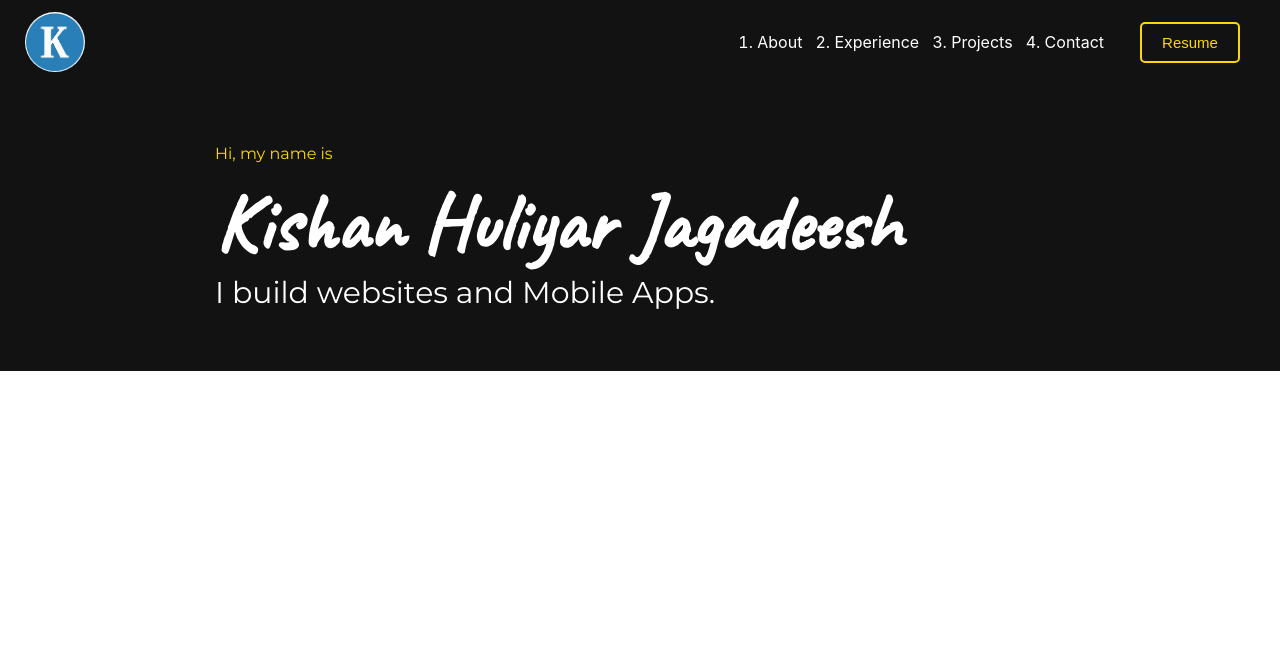
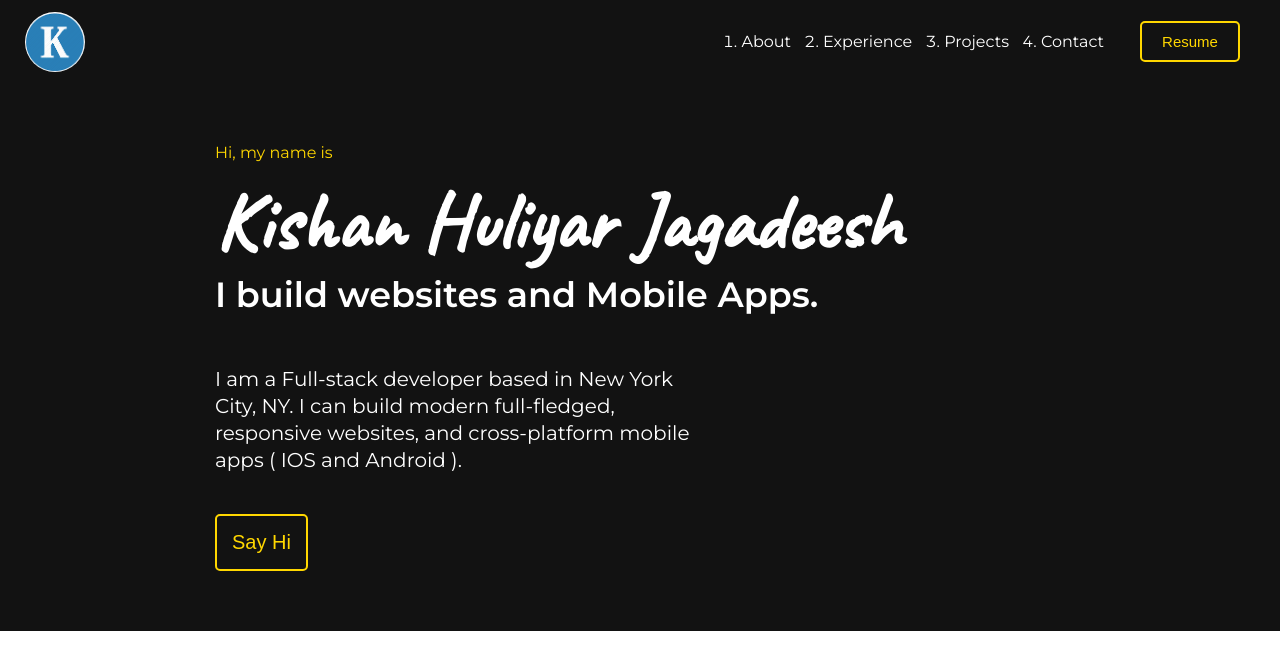
Before and after one commit to kishanhj/p-v1, a React (Create React App) app: page / in a window 1280 px wide. Shown: the top 670 px of the page. Built offline with nearby package versions, Linux system fonts and the light colour scheme.

Commit message:
About.js done

```diff
--- a/src/App.js
+++ b/src/App.js
@@ -7,6 +7,7 @@ import About from './components/About';
 const StyledContainer = styled.div`
     background-color : #121212;
     color : white;
+    font-family: 'Montserrat', sans-serif;
 `;
 
 function App() {
--- a/src/components/About.js
+++ b/src/components/About.js
@@ -7,6 +7,7 @@ const StyledContainer = styled.section`
     width: 90%;
     margin: 0 auto;
     padding: 60px 0;
+    opacity : 1;
 `;
 
 const Title = styled.h1`
@@ -18,13 +19,36 @@ const Title = styled.h1`
 
 const Prefix = styled.div`
     color : gold;
-    font-family: 'Montserrat', sans-serif;
 `;
 
-const Postfix = styled.p`
+const Postfix = styled.h2`
     margin : 0;
-    font-size : 30px;
-    font-family: 'Montserrat', sans-serif;
+    font-size : 35px;
+`;
+
+const Desc = styled.p`
+    max-width : 500px;
+    margin-top : 50px;
+    line-height : 1.35;
+    font-size : 20px;
+`;
+
+const Button = styled.button`
+    border : 2px solid gold;
+    border-radius : 5px;
+    padding : 15px;
+    color : gold;
+    font-size : 20px;
+    font-weight : 500;
+    background-color : transparent;
+    margin-top : 20px;
+    cursor : pointer;
+    transition : scale 0s ease-in-out;
+    text-decoration : none;
+
+    :hover  {
+        transform : scale(1.1)
+    }
 `;
 
 const About = () => {
@@ -34,6 +58,15 @@ const About = () => {
             <Prefix>Hi, my name is </Prefix>
             <Title>Kishan Huliyar Jagadeesh</Title>
             <Postfix>I build websites and Mobile Apps.</Postfix>
+            <Desc>
+                I am a Full-stack developer based in New York City, NY.
+                I can build modern full-fledged, responsive websites,
+                and cross-platform mobile apps ( IOS and Android ).
+            </Desc>
+
+            <form action="mailto:khuliyar@stevens.edu" target="__blank">
+                <Button  type="submit" > Say Hi </Button>
+            </form>
 
         </StyledContainer>
     );
```
